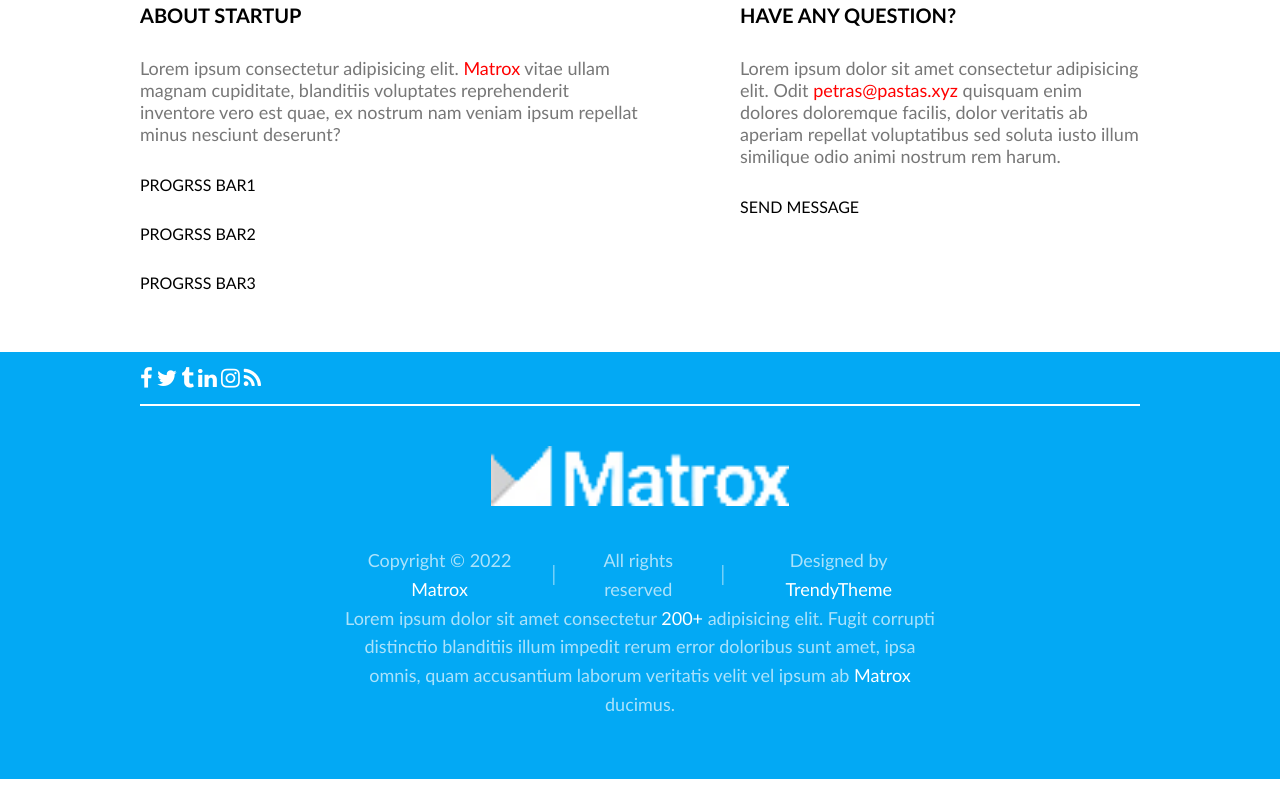
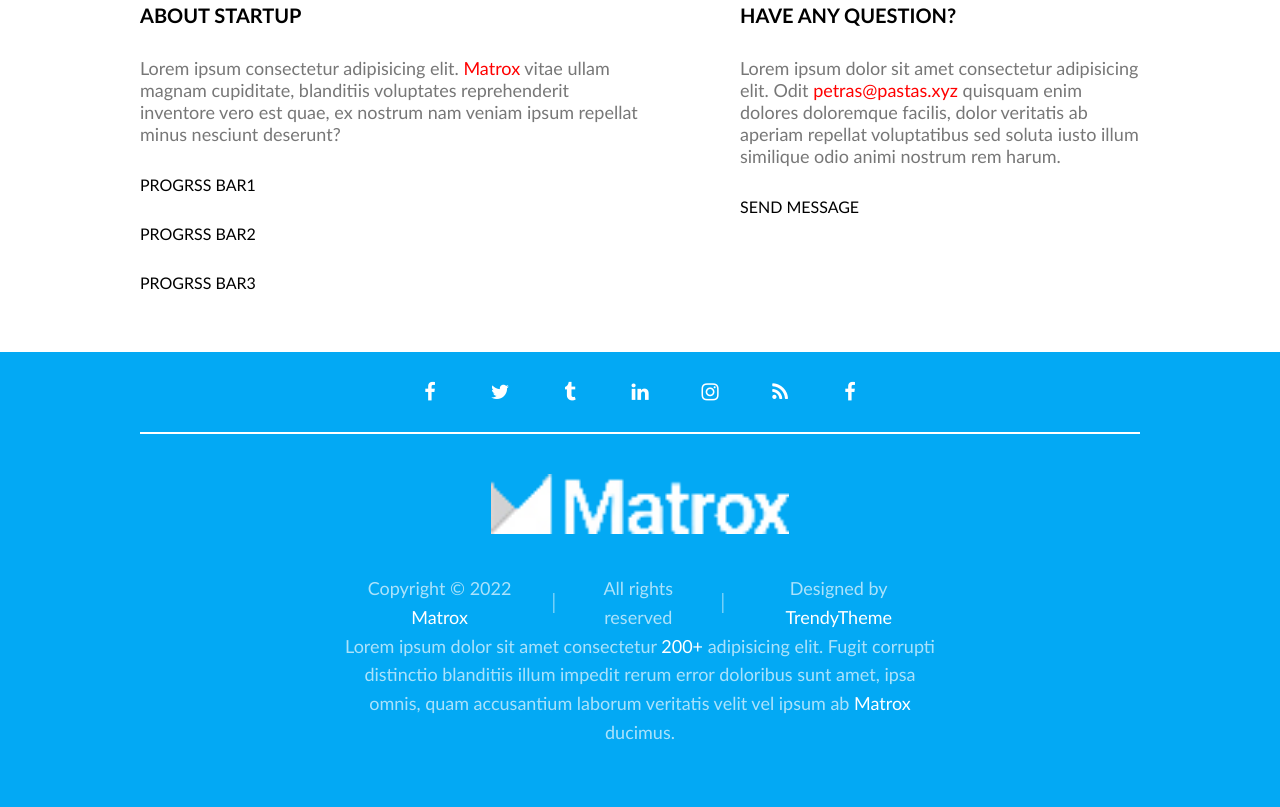
Before and after one commit to VilmaPetruskeviciene/5-comming_soon, a website: page index.html in a window 1280 px wide. Shown: the part 857-1664 px from the top of the page. Before the commit the page ends 1636 px from the top, so only its background shows below. Drawn offline with Linux system fonts and the light colour scheme.

Commit message:
socials #13

```diff
--- a/css/pages/home.css
+++ b/css/pages/home.css
@@ -95,9 +95,30 @@ footer.container {
     color: #fff;
 }
 
-footer > .row {
+.socials {
+    display: flex;
+    justify-content: center;
+    flex-wrap: wrap;
+    gap: 20px;
     padding: 15px 0;
     border-bottom: 2px solid #fff;
+}
+
+.socials > a {
+    width: 50px;
+    height: 50px;
+    text-align: center;
+    line-height: 50px;
+    font-size: 20px;
+    text-decoration: none;
+    color: #fff;
+    border-radius: 50%;
+    transition: all 0.5s;
+}
+
+.socials > a:hover {
+    background-color: #fff;
+    color: var(--main-color);
 }
 
 .footer-botom {
--- a/index.html
+++ b/index.html
@@ -53,13 +53,14 @@
         </div>
     </section>
     <footer class="container bg-main">
-        <div class="row">
-            <a href="#" target="_blank"><i class="fa fa-facebook" aria-hidden="true"></i></a>
-            <a href="#" target="_blank"><i class="fa fa-twitter" aria-hidden="true"></i></a>
-            <a href="#" target="_blank"><i class="fa fa-tumblr" aria-hidden="true"></i></a>
-            <a href="#" target="_blank"><i class="fa fa-linkedin" aria-hidden="true"></i></a>
-            <a href="#" target="_blank"><i class="fa fa-instagram" aria-hidden="true"></i></a>
-            <a href="#" target="_blank"><i class="fa fa-rss" aria-hidden="true"></i></a>
+        <div class="row socials">
+            <a class="fa fa-facebook" href="#" target="_blank"></a>
+            <a class="fa fa-twitter" href="#" target="_blank"></a>
+            <a class="fa fa-tumblr" href="#" target="_blank"></a>
+            <a class="fa fa-linkedin" href="#" target="_blank"></a>
+            <a class="fa fa-instagram" href="#" target="_blank"></a>
+            <a class="fa fa-rss" href="#" target="_blank"></a>
+            <a class="fa fa-facebook" href="#" target="_blank"></a>
         </div>
         <div class="row-short footer-botom">
             <img class="logo" src="./img/logo-white.png" alt="Logo">
```
